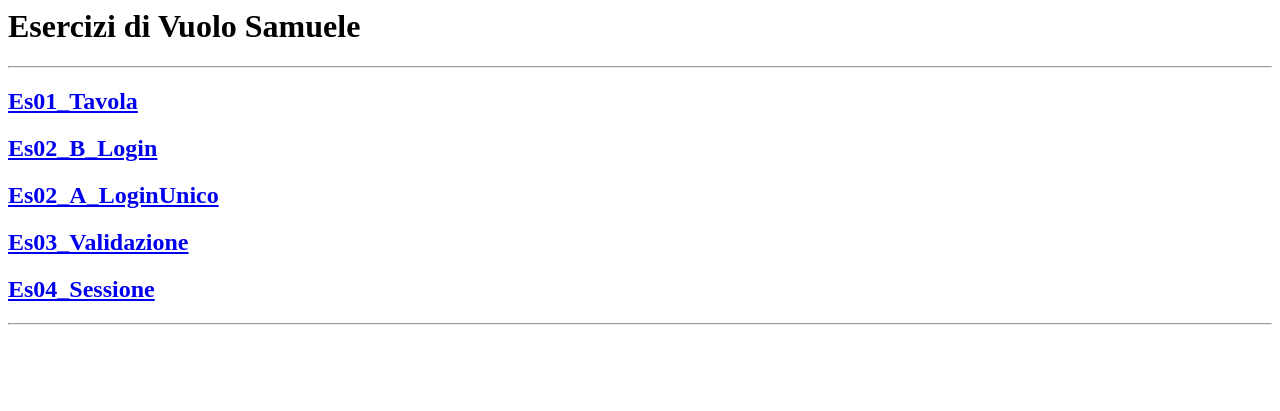
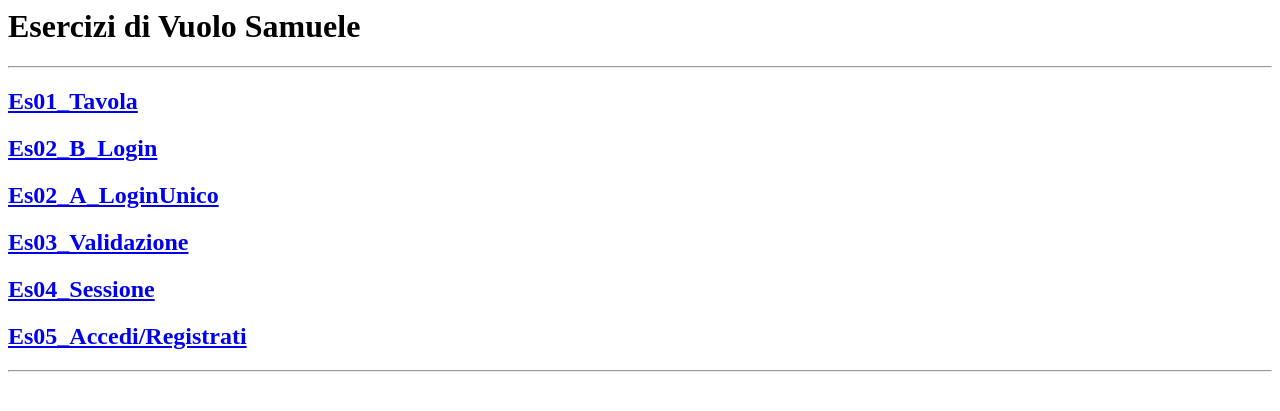
Before and after one commit to SamueleVuolo/5H_INFO, a PHP site: page / in a window 1280 px wide. Shown: the top 411 px of the page. Run offline with PHP 8.4, Linux system fonts and the light colour scheme.

Commit message:
Update index.php

```diff
--- a/PHP/index.php
+++ b/PHP/index.php
@@ -9,6 +9,7 @@
 <a href="info5H_vuolo/ES02_B - Login Unico/LoginUnico.php"><h2>Es02_A_LoginUnico</a><br/></h2>
 <a href="info5H_vuolo/ES03 - Validazione Form/FormValidazione.php"><h2>Es03_Validazione</a><br/></h2>
 <a href="info5H_vuolo/ES04 - Sessione Login/index_sessione.php"><h2>Es04_Sessione</a><br/></h2>
+<a href="info5H_vuolo/ES05 - Connessione al Database/index_sessione.php"><h2>Es05_Accedi/Registrati</a><br/></h2>
 <hr/>
 
 </body>
```
